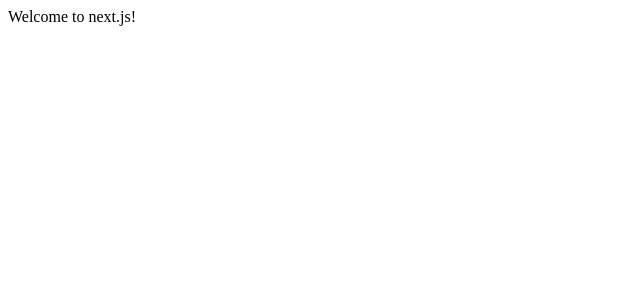
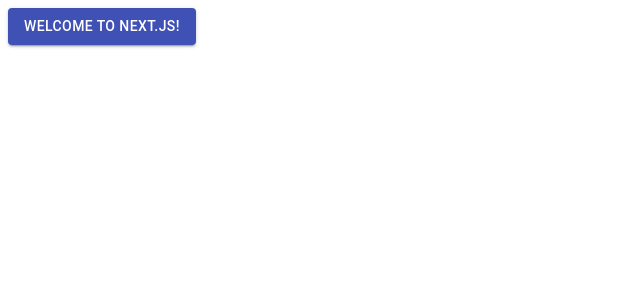
Before and after one commit to katai5plate/exp-react-fetch, a Next.js app: page / in a window 1280 px wide. Shown: the top 300 px of the page, without its empty margins (0-640 px from the left). Built offline with nearby package versions, Linux system fonts and the light colour scheme.

Commit message:
add: material-ui

```diff
--- a/package.json
+++ b/package.json
@@ -21,6 +21,7 @@
   },
   "homepage": "https://github.com/katai5plate/exp-react-fetch#readme",
   "dependencies": {
+    "@material-ui/core": "^4.0.1",
     "axios": "^0.19.0",
     "body-parser": "^1.19.0",
     "express": "^4.17.1",
@@ -37,6 +38,7 @@
     "@types/axios": "^0.14.0",
     "@types/body-parser": "^1.17.0",
     "@types/express": "^4.16.1",
+    "@types/material-ui": "^0.21.6",
     "@types/minimist": "^1.2.0",
     "@types/node": "^12.0.4",
     "@types/pg": "^7.4.14",
--- a/pages/index.tsx
+++ b/pages/index.tsx
@@ -1 +1,14 @@
-export default () => <div>Welcome to next.js!</div>
+import Button from '@material-ui/core/Button';
+import React from 'react';
+
+export default class C extends React.Component {
+  onClick() {
+    fetch("http://localhost:3332/user/1")
+      .then(res => console.log(res))
+  }
+  render() {
+    return <Button variant="contained" color="primary" onClick={this.onClick}>
+      Welcome to next.js!
+    </Button>
+  }
+}
```
